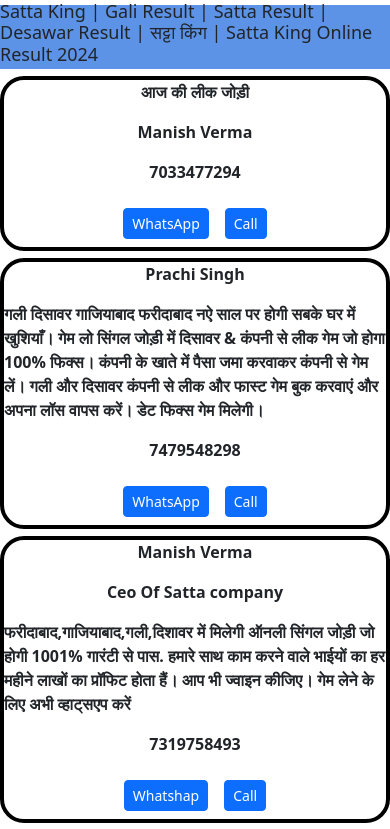
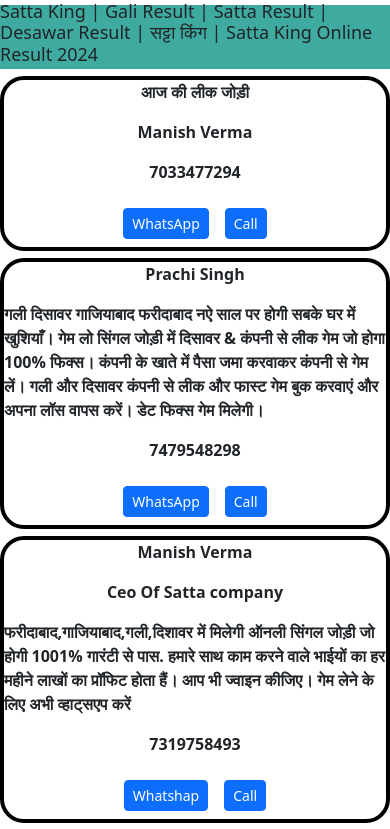
Before and after one commit to manishmandio4006/manishmandio4006.github.io, a plain HTML site: page index.html in a window 390 px wide. Shown: the part 139-968 px from the top of the page. Drawn offline with nearby package versions, Linux system fonts and the light colour scheme; files whose address does not match are found by name.

Commit message:
satta
dklk

```diff
--- a/style.css
+++ b/style.css
@@ -67,7 +67,7 @@ marquee {
 @media screen and (max-width: 676px) {
     .gr-result{
         height: 5rem;
-        background: #5c93e7;
+        /* background: #5c93e7; */
     }
     .gr-result h3 {
         font-size: 18px;
```
